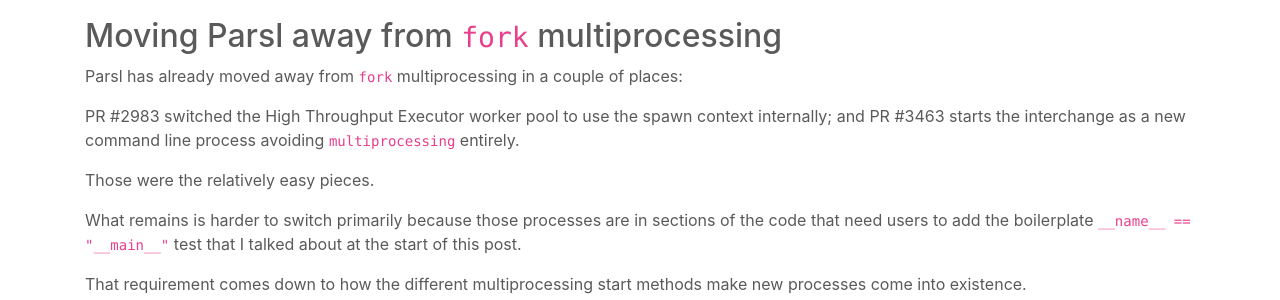
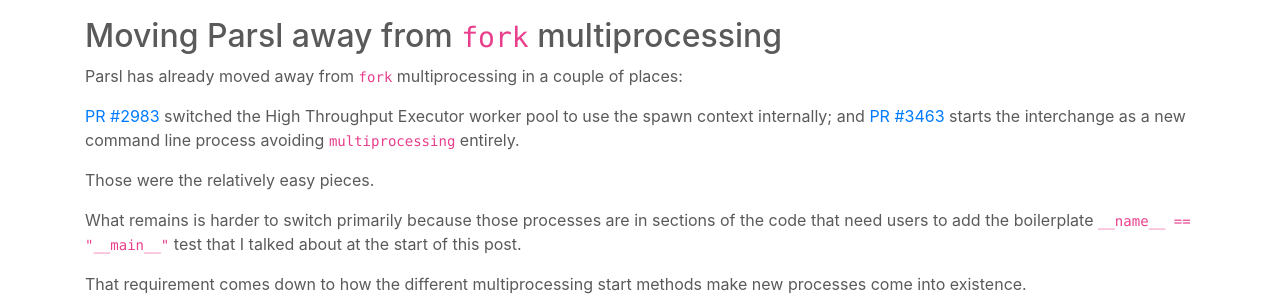
Before and after one commit to Parsl/parsl.github.io, a Jekyll site: the page built from _posts/2025-02-26-main-protection.md, in a window 1280 px wide and 900 px high, scrolled down 1166 px. Shown: the part 154-454 px from the top of the window. Built offline with Jekyll 4.4.1, drawn with Linux system fonts in a browser that asks for light colours; some of the changed lines change nothing that is shown.

Commit message:
PR hyperlinks

```diff
--- a/_posts/2025-02-26-main-protection.md
+++ b/_posts/2025-02-26-main-protection.md
@@ -71,7 +71,8 @@
 
 Parsl has already moved away from `fork` multiprocessing in a couple of places:
 
-PR #2983 switched the High Throughput Executor worker pool to use the spawn context internally; and PR #3463 starts
+<a href="https://github.com/Parsl/parsl/pull/2983">PR #2983</a> switched the High Throughput Executor worker pool to use the spawn context internally;
+and <a href="https://github.com/Parsl/parsl/pull/2983">PR #3463</a> starts
 the interchange as a new command line process avoiding `multiprocessing` entirely.
 
 Those were the relatively easy pieces.
```
